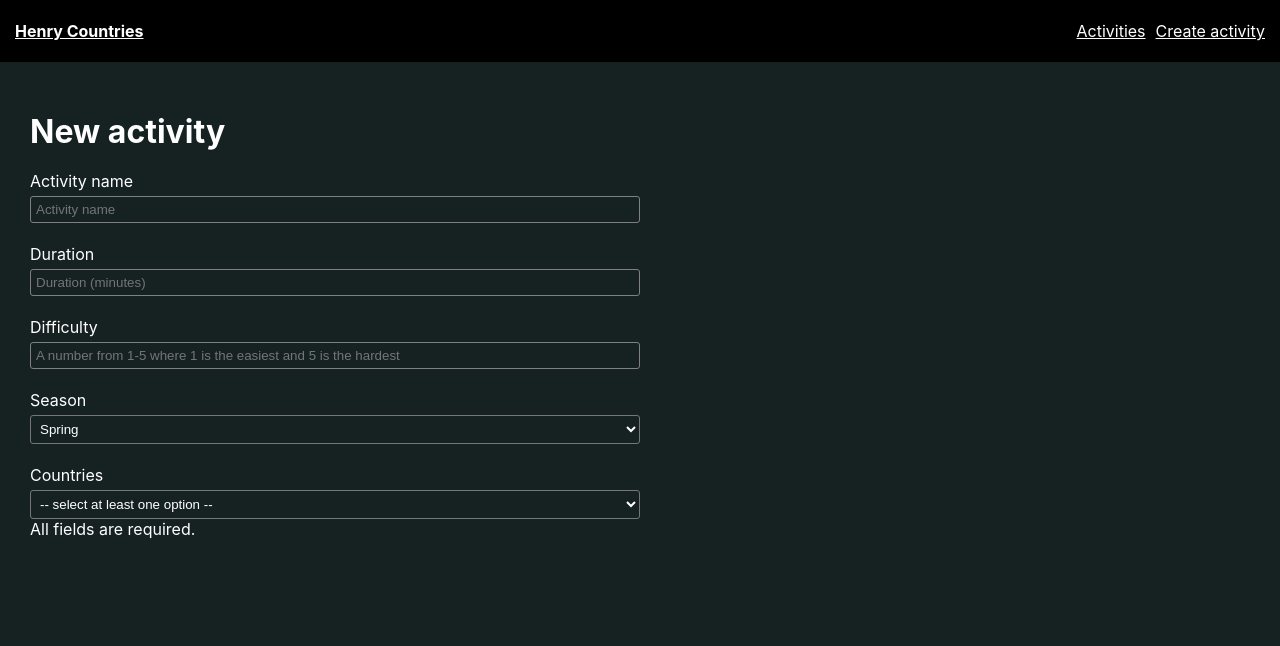
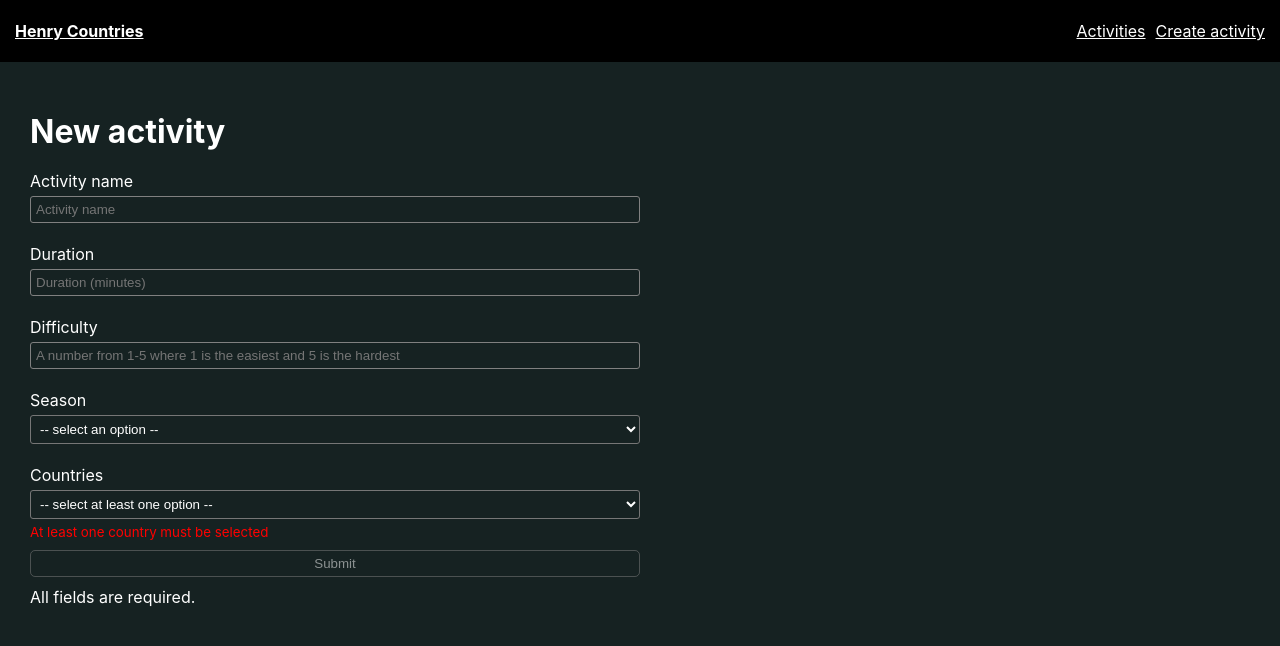
Before and after one commit to lcenriquez/pi-countries, a React (Create React App) app in the folder client/: page /activities/new in a window 1280 px wide. Shown: the top 646 px of the page. Built offline with nearby package versions, Linux system fonts and the light colour scheme.

Commit message:
feat: complete controlled form for NewActivity
Completed functionality for NewActivity form

Pending: fix countries validation triggered on component mount

```diff
--- a/client/src/adapters/validators/newActivity.js
+++ b/client/src/adapters/validators/newActivity.js
@@ -9,28 +9,44 @@ function validateName(input) {
 
 function validateDifficulty(input) {
   let errors = [];
+  if (input !== undefined){
     if (input === "") errors.push("Difficulty can't be blank.");
+    if (input === "0") errors.push("Difficulty must be a number between 1 and 5.");
+    if (isNaN(+input)) errors.push("Difficulty must be a number between 1 and 5.");
     input = +input; // Convert string to number
     if (input && (isNaN(input) || input < 1 || input > 5)) {
       // Validate if input is a number is between 1 and 5
       errors.push("Difficulty must be a number between 1 and 5.");
+    }
   }
   return errors;
 }
 
 function validateDuration(input) {
   let errors = [];
+  if (input !== undefined){
     if (input === "") errors.push("Difficulty can't be blank.");
+    if (input === "0") errors.push("Duration must be at least 1 minute and at most 90 minutes.");
+    if (isNaN(+input)) errors.push("Duration must be at least 1 minute and at most 90 minutes.");
     input = +input; // Convert string to number
     if (input && (isNaN(input) || input < 1 || input > 90)) {
       // Validate if input is a number is between 1 and 5
       errors.push("Duration must be at least 1 minute and at most 90 minutes.");
     }
+  }
+
+  return errors;
+}
+
+function validatePresence(input) {
+  let errors = [];
+  if (input === "") errors.push("Input can't be blank.")
   return errors;
 }
 
 module.exports = {
   validateName,
   validateDifficulty,
-  validateDuration
+  validateDuration,
+  validatePresence
 }
--- a/client/src/components/Activities/NewActivity/NewActivity.jsx
+++ b/client/src/components/Activities/NewActivity/NewActivity.jsx
@@ -1,11 +1,11 @@
 import Multiselect from '../../Multiselect/Multiselect';
 import style from './NewActivity.module.css';
 
-export default function NewActivity({ options, handleChange, errors }) {
+export default function NewActivity({ options, handleChange, handleSubmit, errors, selectedOptions, setSelectedOptions }) {
   return (
     <div className="container">
       <h1>New activity</h1>
-      <form className={style.newActivityForm}>
+      <form className={style.newActivityForm} onSubmit={e => handleSubmit(e)}>
         <div className={style.field}>
           <label htmlFor="name">Activity name</label>
           <input type="text" name="name" placeholder="Activity name" onChange={(e) => handleChange(e)} />
@@ -24,17 +24,21 @@ export default function NewActivity({ options, handleChange, errors }) {
         <div className={style.field}>
           <label htmlFor="season">Season</label>
           <select name="season" onChange={(e) => handleChange(e)}>
-            <option disabled value=""> -- select an option -- </option>
+            <option disabled value="" selected> -- select an option -- </option>
             <option value="Spring">Spring</option>
             <option value="Summer">Summer</option>
             <option value="Autumn">Autumn</option>
             <option value="Winter">Winter</option>
           </select>
-          <small>&nbsp;</small>
+          <small>{errors.season?.join(' ')}&nbsp;</small>
         </div>
         <div className={style.field}>
           <label>Countries</label>
-          <Multiselect options={options} />
+          <Multiselect options={options} selectedOptions={selectedOptions} setSelectedOptions={setSelectedOptions} />
+          <small>{errors.countries?.join(' ')}&nbsp;</small>
+        </div>
+        <div className={style.field}>
+          <button id="submitActivity" type="submit" disabled className="disabledButton">Submit</button>
         </div>
         All fields are required.
       </form>
--- a/client/src/components/Activities/NewActivity/NewActivity.module.css
+++ b/client/src/components/Activities/NewActivity/NewActivity.module.css
@@ -15,3 +15,12 @@
 .field small {
   color: red;
 }
+
+.field button {
+  margin: 10px 0px;
+  padding: 5px;
+  background-color: transparent;
+  border: 1px solid gray;
+  border-radius: 5px;
+  cursor: pointer;
+}
--- a/client/src/components/Multiselect/Multiselect.jsx
+++ b/client/src/components/Multiselect/Multiselect.jsx
@@ -2,9 +2,8 @@ import { useState } from 'react';
 import { search } from '../../adapters/filter';
 import style from './Multiselect.module.css';
 
-export default function Multiselect({ options }) {
+export default function Multiselect({ options, selectedOptions, setSelectedOptions }) {
   const [ filteredOptions, setFilteredOptions ] = useState([]);
-  const [ selectedOptions, setSelectedOptions ] = useState([]);
 
   let visible = false;
   function showOptions() {
@@ -24,7 +23,7 @@ export default function Multiselect({ options }) {
   }
 
   function handleSelect(event) {
-    let selectedObject = {id: event.target.id, name: event.target.name};
+    let selectedObject = {id: event.target.id, name: event.target.value};
     if (event.target.checked) {
       let objectExists = selectedOptions.findIndex(option => option.id === selectedObject.id) > -1 ? true : false;
       if (!objectExists) setSelectedOptions([...selectedOptions, selectedObject]);
@@ -54,7 +53,7 @@ export default function Multiselect({ options }) {
 function CheckboxItem({ id, name, handleSelect, selected }) {
   return (
     <label>
-      <input type="checkbox" name={name} id={id} onChange={e => handleSelect(e)} defaultChecked={selected} />
+      <input type="checkbox" value={name} id={id} onChange={e => handleSelect(e)} defaultChecked={selected} />
       {name}
     </label>
   );
--- a/client/src/containers/Activity/Activity.jsx
+++ b/client/src/containers/Activity/Activity.jsx
@@ -1,19 +1,48 @@
-import { useState } from "react";
+import { useState, useEffect } from "react";
 import { useDispatch, useSelector } from "react-redux";
 import NewActivity from "../../components/Activities/NewActivity/NewActivity";
-import { validateName, validateDifficulty, validateDuration } from "../../adapters/validators/newActivity";
+import { validateName, validateDifficulty, validateDuration, validatePresence } from "../../adapters/validators/newActivity";
 
 export default function Activity() {
   const dispatch = useDispatch();
   const [ input, setInput ] = useState({});
   const [ errors, setErrors ] = useState({});
+  const [ selectedOptions, setSelectedOptions ] = useState([]);
   const reduxCountries = useSelector(state => state.countries)
+  let errorCount = 0;
+
+  useEffect(() => {
+    Object.values(errors).forEach(error => error.length > 0 ? errorCount += 1 : null)
+    // console.log("ERROR COUNT:", errorCount);
+    let button = document.querySelector("#submitActivity");
+    if (button && Object.keys(input).length === 5 && errorCount === 0) {
+      button.classList.remove('disabledButton');
+      button.removeAttribute('disabled');
+    } else {
+      button.classList.add('disabledButton');
+      button.setAttribute('disabled', 'true');
+    }
+  },[errors]);
+
+  useEffect(() => {
+    let countryIds;
+    if (selectedOptions.length > 0) {
+      countryIds = selectedOptions.map(country => country.id)
+      setErrors({...errors, countries: []});
+    } else {
+      setErrors({...errors, countries: ['At least one country must be selected']})
+    }
+    setInput({...input, countries: countryIds})
+  },[selectedOptions])
 
   function validate(input) {
     let errors = {};
     errors.name = validateName(input.name);
     errors.difficulty = validateDifficulty(input.difficulty);
     errors.duration = validateDuration(input.duration);
+    errors.seasion = validatePresence(input.season);
+    // Additional check for countries field
+    if (selectedOptions.length === 0) errors.countries = ['At least one country must be selected'];
     return errors;
   }
 
@@ -23,7 +52,14 @@ export default function Activity() {
     setErrors(validate({...input, [event.target.name]: event.target.value}));
   }
 
+  function handleSubmit(event) {
+    event.preventDefault();
+    if (Object.keys(input).length === 5 && errorCount === 0) {
+      console.log("Inputs are complete")
+    }
+  }
+
   return (
-    <NewActivity handleChange={handleChange} errors={errors} options={reduxCountries} />
+    <NewActivity handleChange={handleChange} handleSubmit={handleSubmit} errors={errors} options={reduxCountries} selectedOptions={selectedOptions} setSelectedOptions={setSelectedOptions} />
   );
 }
--- a/client/src/index.css
+++ b/client/src/index.css
@@ -54,8 +54,18 @@ a {
 .darkMode button:hover {
   background-color: white;
   color: black;
-  border: 1px solid #ccc;
+  border: 1px solid gray;
   transition: all 0.2s;
+}
+
+.darkMode .disabledButton {
+  opacity: 50%;
+}
+
+.darkMode .disabledButton:hover {
+  background-color: transparent;
+  color: white;
+  cursor: initial;
 }
 
 .container {
```
Lines whose indentation alone changed are shown as unchanged.
